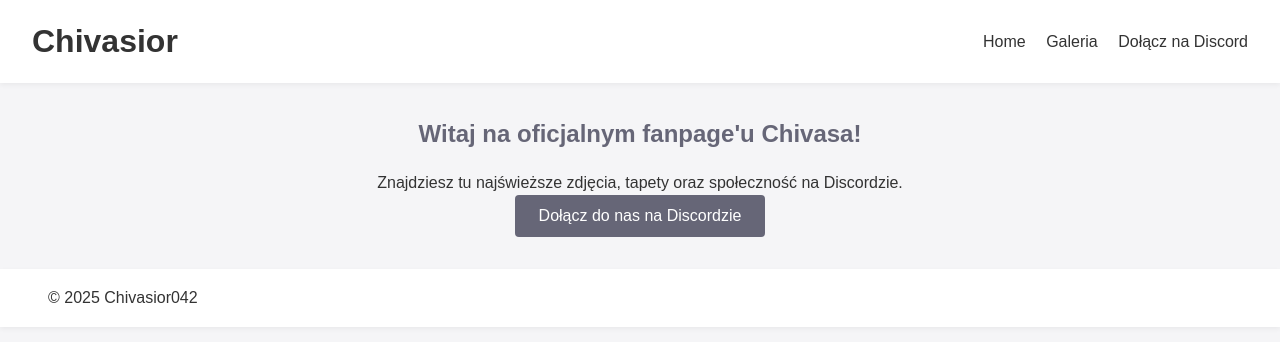
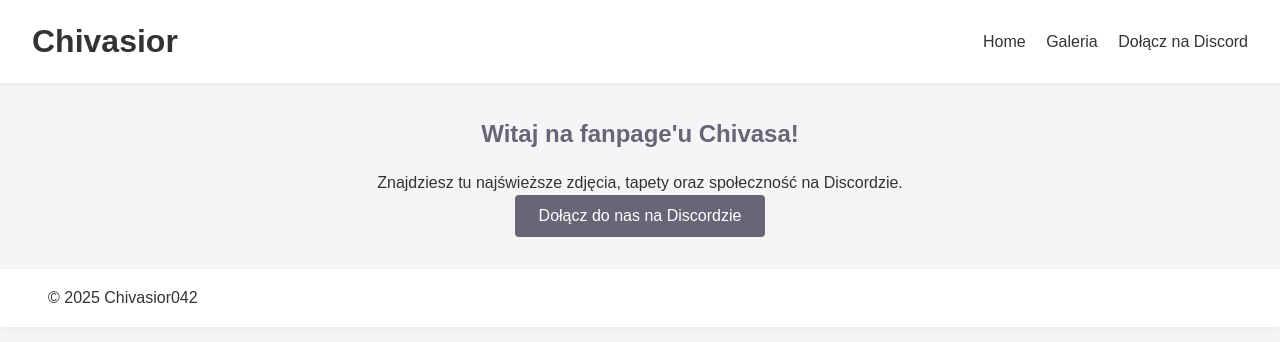
Before and after one commit to chivasior042/chivasior042.github.io, a plain HTML site: page index.html in a window 1280 px wide. Drawn offline with Linux system fonts and the light colour scheme.

Commit message:
Update index.html

```diff
--- a/index.html
+++ b/index.html
@@ -18,7 +18,7 @@
 
   <main class="home">
     <section class="intro">
-      <h2>Witaj na oficjalnym fanpage'u Chivasa!</h2>
+      <h2>Witaj na fanpage'u Chivasa!</h2>
       <p>Znajdziesz tu najświeższe zdjęcia, tapety oraz społeczność na Discordzie.</p>
       <button id="join-discord">Dołącz do nas na Discordzie</button>
     </section>
```
